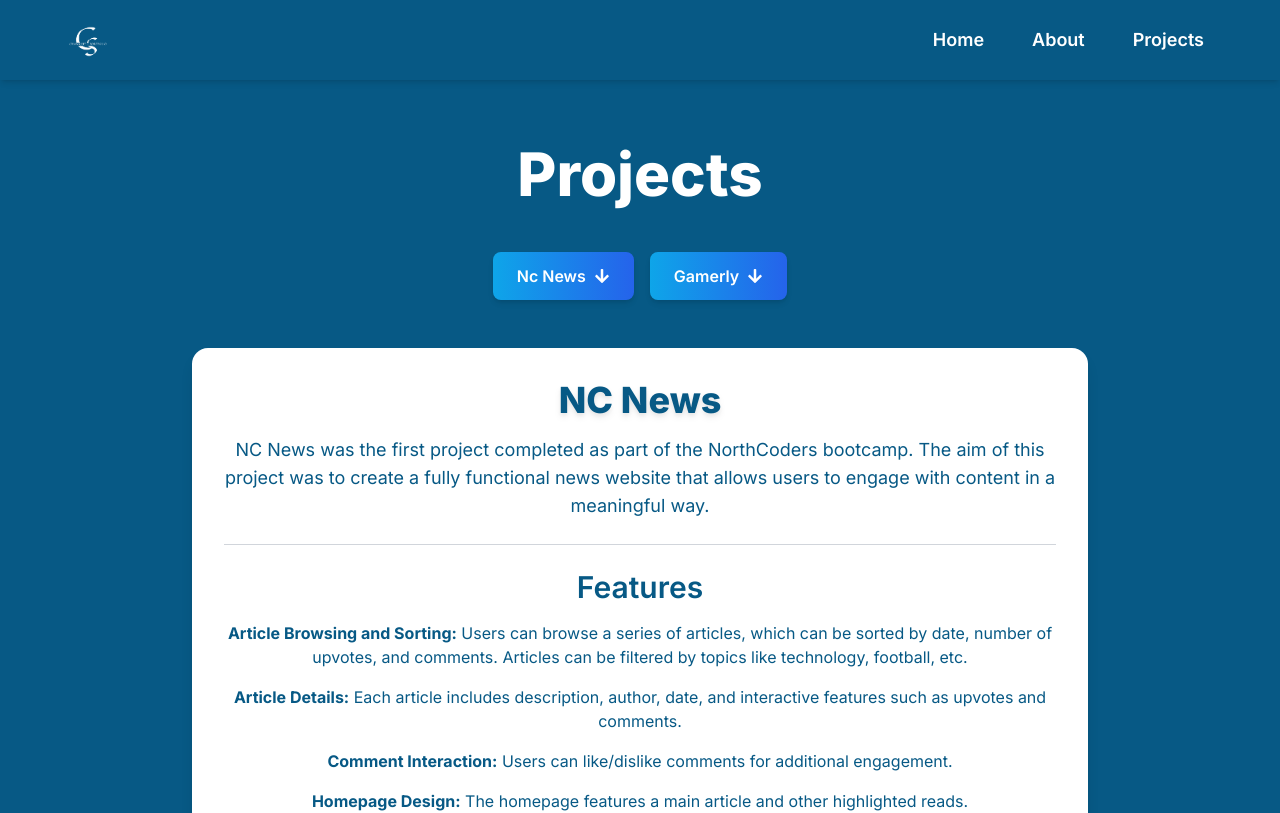
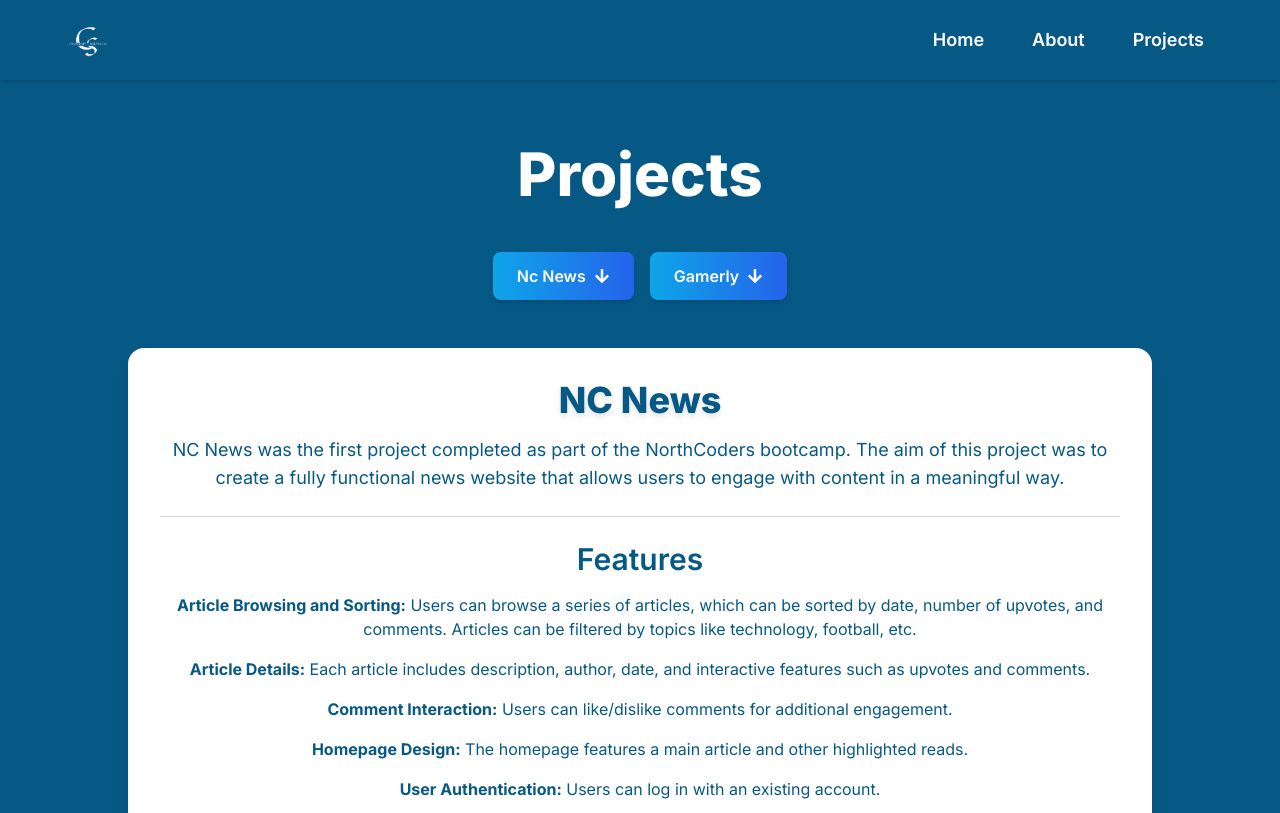
Before and after one commit to ChannersSoh/portfolio-website, a Next.js app: page /projects/nc-news in a window 1280 px wide. Shown: the top 813 px of the page. Built offline with nearby package versions, Linux system fonts and the light colour scheme.

Commit message:
changed size of card in projects

```diff
--- a/src/app/projects/gamerly/page.tsx
+++ b/src/app/projects/gamerly/page.tsx
@@ -2,18 +2,16 @@ import React from 'react';
 
 const Gamerly = () => {
   return (
-    <div className="max-w-4xl mx-auto p-8 bg-white text-sky-800 shadow-lg rounded-2xl text-center mt-12">
-      {/* Title */}
+    <div className="max-w-5xl mx-auto p-8 bg-white text-sky-800 shadow-lg rounded-2xl text-center mt-12">
+
       <h1 className="text-4xl font-extrabold mb-4 drop-shadow-md">
         Gamerly
       </h1>
 
-      {/* Description */}
       <p className="text-lg mb-6">
         Gamerly is a dynamic social media platform tailored for gamers. The application allows users to register for an account, log in, and interact with a range of gaming-related features. Upon logging in, users are presented with a selection of popular games drawn from a comprehensive database. They can select 1-3 games of interest and are subsequently directed to a personalized homepage.
       </p>
 
-      {/* Features Section */}
       <section className="border-t border-gray-300 pt-6 mt-6">
         <h2 className="text-3xl font-semibold mb-4">Features</h2>
         <ul className="space-y-4">
@@ -26,7 +24,6 @@ const Gamerly = () => {
         </ul>
       </section>
 
-      {/* Tech Stack Section */}
       <section className="border-t border-gray-300 pt-6 mt-6">
         <h2 className="text-3xl font-semibold mb-4">Tech Stack</h2>
         <p className="text-lg mb-6">
@@ -34,7 +31,6 @@ const Gamerly = () => {
         </p>
       </section>
 
-      {/* Challenges Section */}
       <section className="border-t border-gray-300 pt-6 mt-6">
         <h2 className="text-3xl font-semibold mb-4">Challenges Faced</h2>
         <ul className="space-y-4">
@@ -44,7 +40,6 @@ const Gamerly = () => {
         </ul>
       </section>
 
-      {/* GitHub Link */}
       <a
         href="https://github.com/ChannersSoh/gamerly"
         className="inline-block bg-blue-500 text-white font-bold py-2 px-4 mt-4 rounded-full hover:bg-blue-700 transition duration-300"
@@ -54,7 +49,6 @@ const Gamerly = () => {
         View on GitHub
       </a>
 
-      {/* Video Demo */}
       <div className="mt-8">
         <video className="mx-auto rounded-lg shadow-lg" controls width="600">
           <source src="/ui/pictures/gamerly.mp4" type="video/mp4" />
--- a/src/app/projects/nc-news/page.tsx
+++ b/src/app/projects/nc-news/page.tsx
@@ -10,7 +10,7 @@ const Ncnews = () => {
   ];
 
   return (
-    <div className="max-w-4xl mx-auto p-8 bg-white text-sky-800 shadow-lg rounded-2xl text-center mt-12 ">
+    <div className="max-w-5xl mx-auto p-8 bg-white text-sky-800 shadow-lg rounded-2xl text-center mt-12 ">
 
       <h1 className="text-4xl font-extrabold mb-4 drop-shadow-md">
         NC News
```
